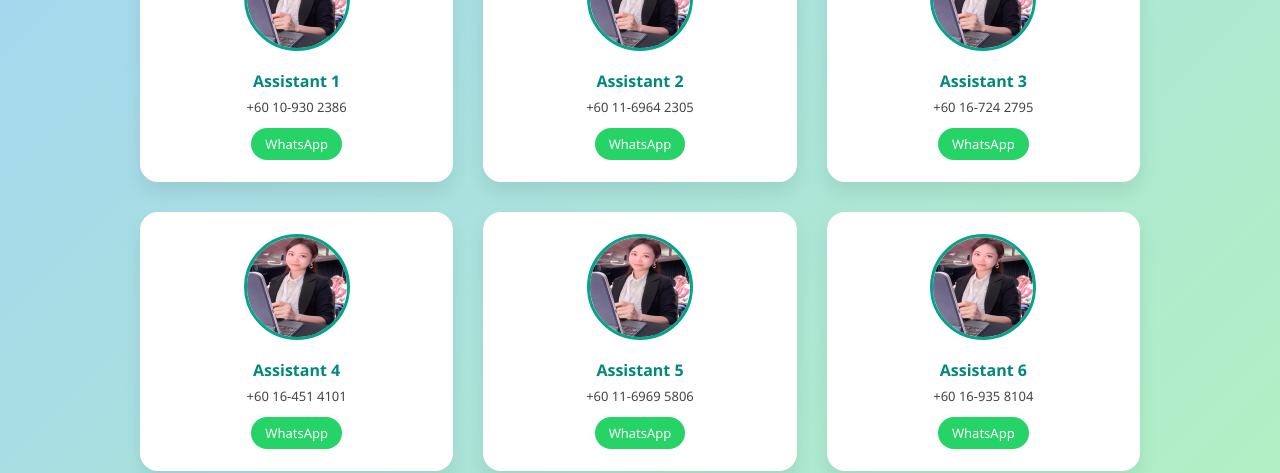
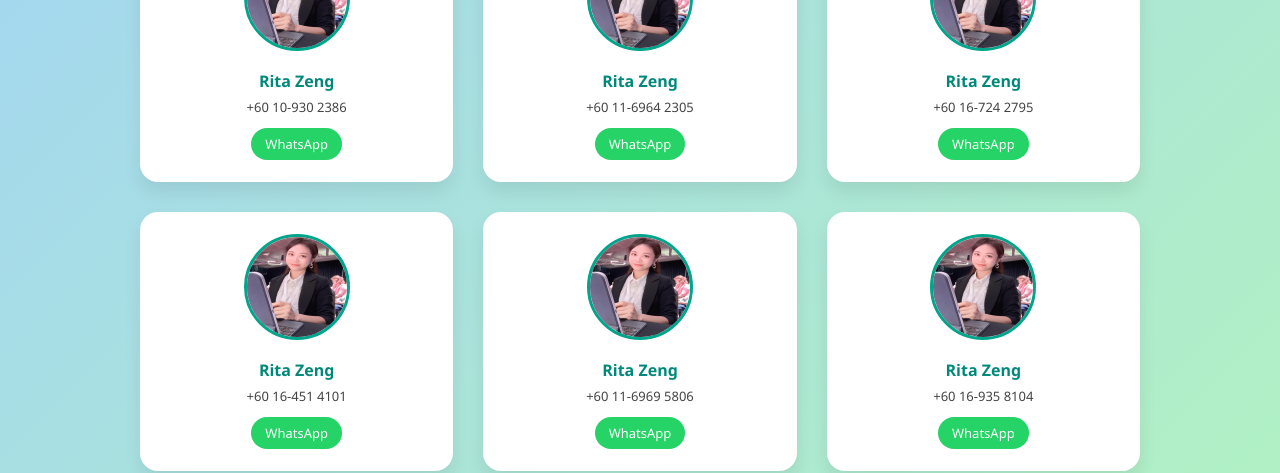
Before and after one commit to ritazeng03/index-html, a plain HTML site: page index.html in a window 1280 px wide. Shown: the part 285-758 px from the top of the page. Drawn offline with Linux system fonts and the light colour scheme.

Commit message:
Update index.html

```diff
--- a/index.html
+++ b/index.html
@@ -131,43 +131,43 @@
 
   <div class="grid">
     <div class="card">
-      <img src="a1.jpg" alt="Assistant 1">
-      <div class="name">Assistant 1</div>
+      <img src="a1.jpg" alt="Rita Zeng">
+      <div class="name">Rita Zeng</div>
       <div class="number">+60 10-930 2386</div>
       <a class="btn" href="https://wa.me/60109302386" target="_blank">WhatsApp</a>
     </div>
 
     <div class="card">
-      <img src="a2.jpg" alt="Assistant 2">
-      <div class="name">Assistant 2</div>
+      <img src="a2.jpg" alt="Rita Zeng">
+      <div class="name">Rita Zeng</div>
       <div class="number">+60 11-6964 2305</div>
       <a class="btn" href="https://wa.me/601169642305" target="_blank">WhatsApp</a>
     </div>
 
     <div class="card">
-      <img src="a3.jpg" alt="Assistant 3">
-      <div class="name">Assistant 3</div>
+      <img src="a3.jpg" alt="Rita Zeng">
+      <div class="name">Rita Zeng</div>
       <div class="number">+60 16-724 2795</div>
       <a class="btn" href="https://wa.me/60167242795" target="_blank">WhatsApp</a>
     </div>
 
     <div class="card">
-      <img src="a4.jpg" alt="Assistant 4">
-      <div class="name">Assistant 4</div>
+      <img src="a4.jpg" alt="Rita Zeng">
+      <div class="name">Rita Zeng</div>
       <div class="number">+60 16-451 4101</div>
       <a class="btn" href="https://wa.me/60164514101" target="_blank">WhatsApp</a>
     </div>
 
     <div class="card">
-      <img src="a5.jpg" alt="Assistant 5">
-      <div class="name">Assistant 5</div>
+      <img src="a5.jpg" alt="Rita Zeng">
+      <div class="name">Rita Zeng</div>
       <div class="number">+60 11-6969 5806</div>
       <a class="btn" href="https://wa.me/601169695806" target="_blank">WhatsApp</a>
     </div>
 
     <div class="card">
-      <img src="a6.jpg" alt="Assistant 6">
-      <div class="name">Assistant 6</div>
+      <img src="a6.jpg" alt="Rita Zeng">
+      <div class="name">Rita Zeng</div>
       <div class="number">+60 16-935 8104</div>
       <a class="btn" href="https://wa.me/60169358104" target="_blank">WhatsApp</a>
     </div>
```
